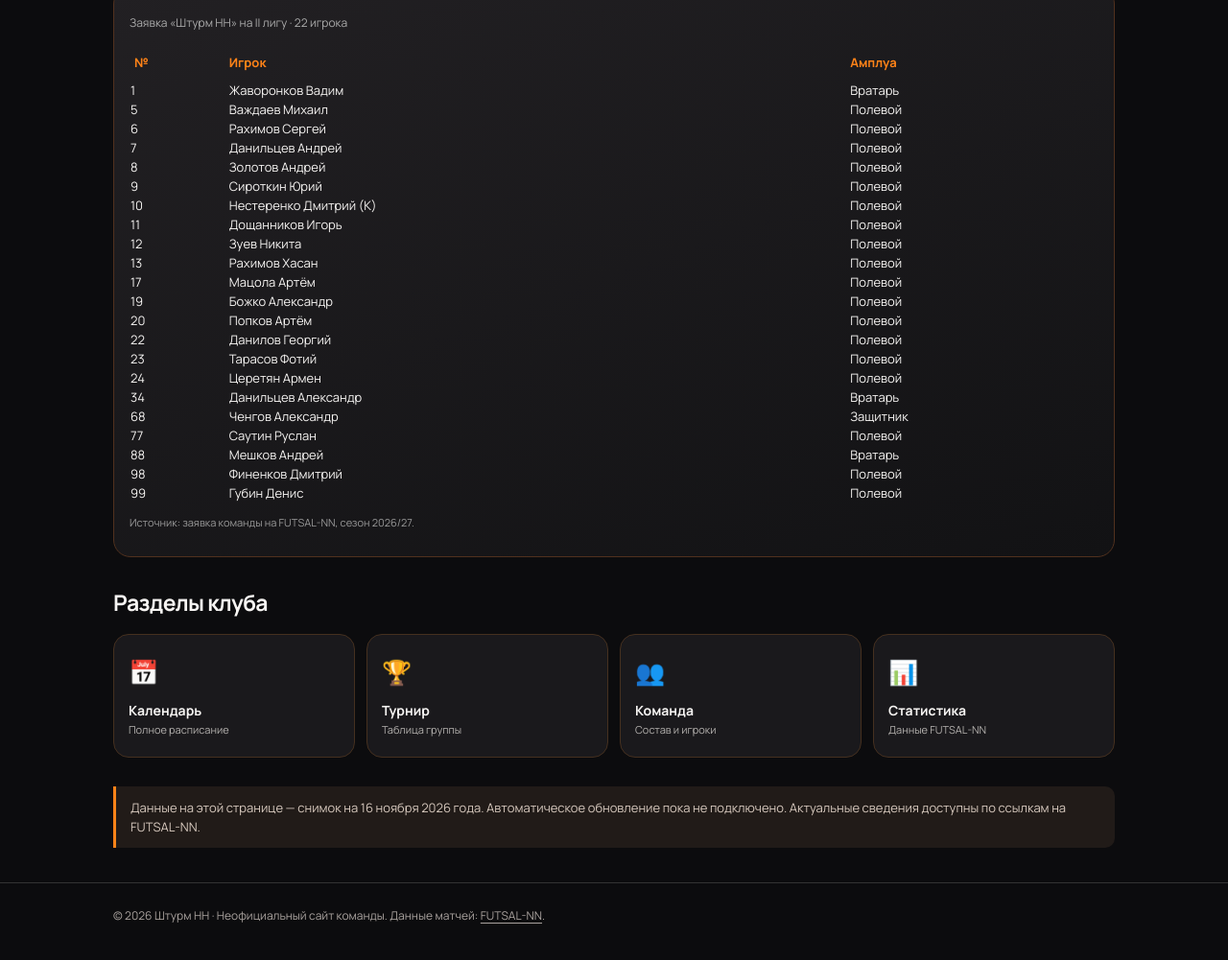
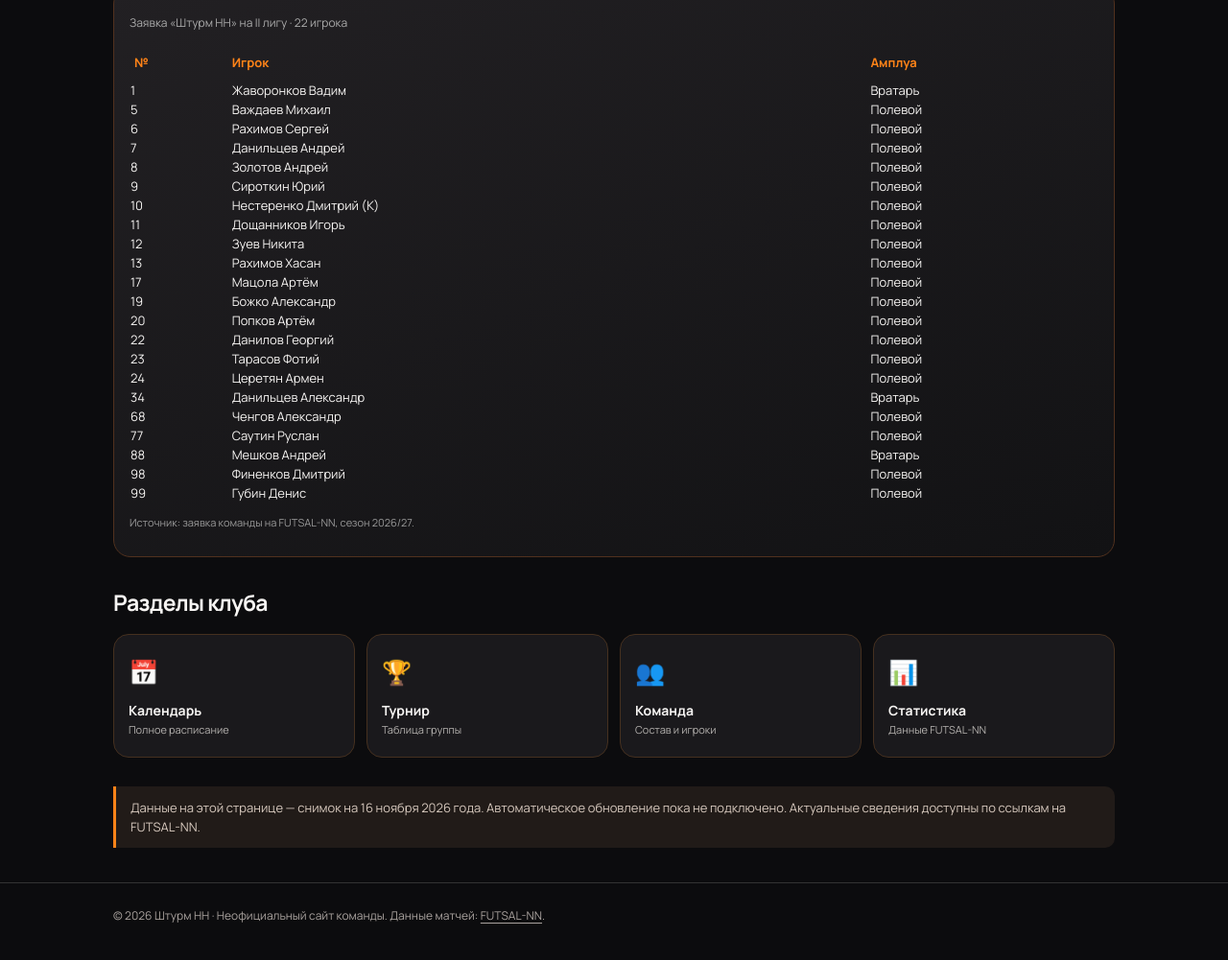
Before and after one commit to TPaTaTaTa/shturm-nn, a plain HTML site: page index.html in a window 1280 px wide. Shown: the part 2593-3594 px from the top of the page at 96% size. Drawn offline with Linux system fonts and the light colour scheme.

Commit message:
Update index.html

```diff
--- a/index.html
+++ b/index.html
@@ -105,7 +105,7 @@
           <tr><td>23</td><td>Тарасов Фотий</td><td>Полевой</td></tr>
           <tr><td>24</td><td>Церетян Армен</td><td>Полевой</td></tr>
           <tr><td>34</td><td>Данильцев Александр</td><td>Вратарь</td></tr>
-          <tr><td>68</td><td>Ченгов Александр</td><td>Защитник</td></tr>
+          <tr><td>68</td><td>Ченгов Александр</td><td>Полевой</td></tr>
           <tr><td>77</td><td>Саутин Руслан</td><td>Полевой</td></tr>
           <tr><td>88</td><td>Мешков Андрей</td><td>Вратарь</td></tr>
           <tr><td>98</td><td>Финенков Дмитрий</td><td>Полевой</td></tr>
```
